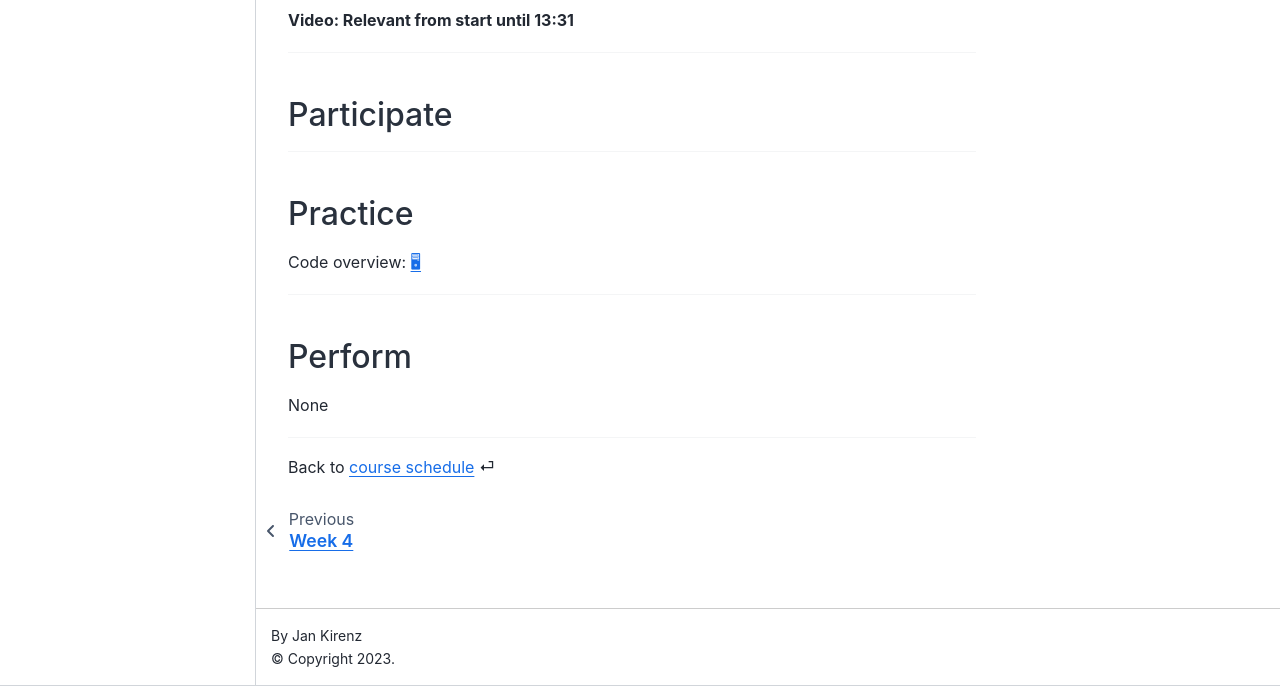
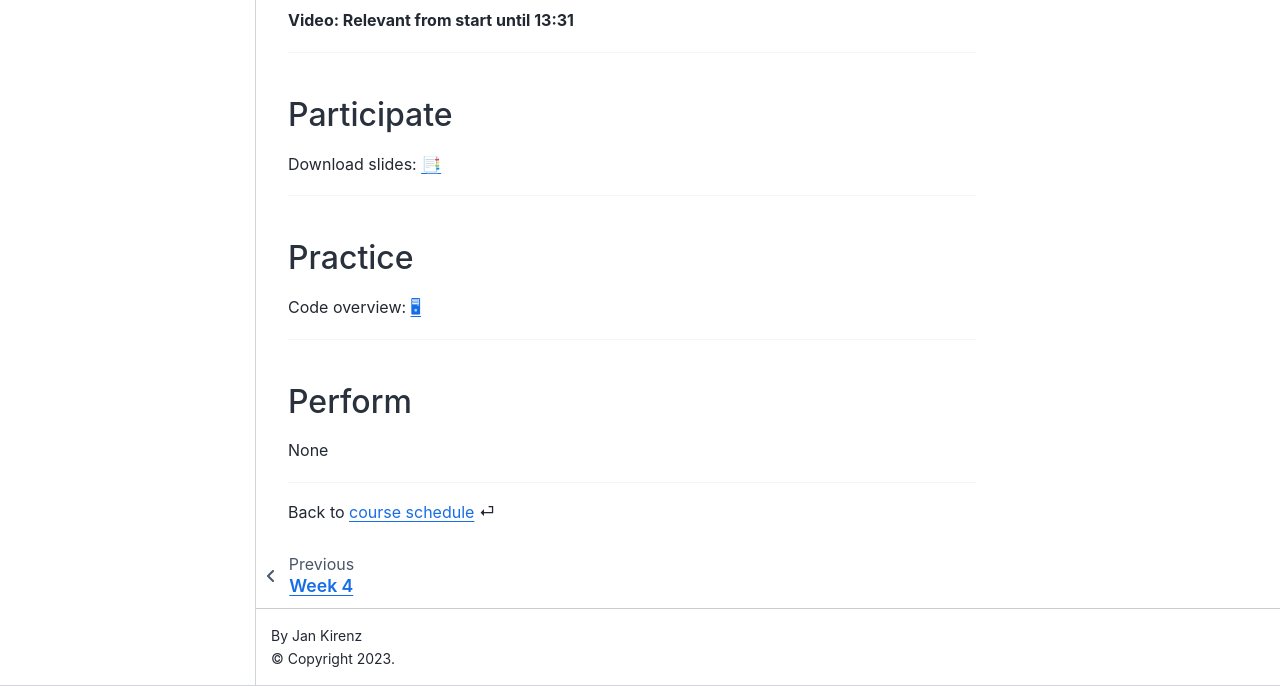
Before and after one commit to kirenz/om2, a Jupyter Book: the page built from weeks/week5.md, in a window 1280 px wide and 1377 px high. Shown: the part 691-1377 px from the top of the window. Built offline with Jupyter Book 1.0.4 settings and Sphinx 7.4.7 and the Sphinx Book theme 1.1.4, drawn with Linux system fonts in a browser that asks for light colours.

Commit message:
Update week5.md

```diff
--- a/weeks/week5.md
+++ b/weeks/week5.md
@@ -27,7 +27,7 @@
 
 
 
-
+Download slides: [📑](https://drive.google.com/file/d/1-1fCMnIrZYAQzAdKs_biGgtdrM9-Bsfz/view?usp=sharing)
 
 
 
```
